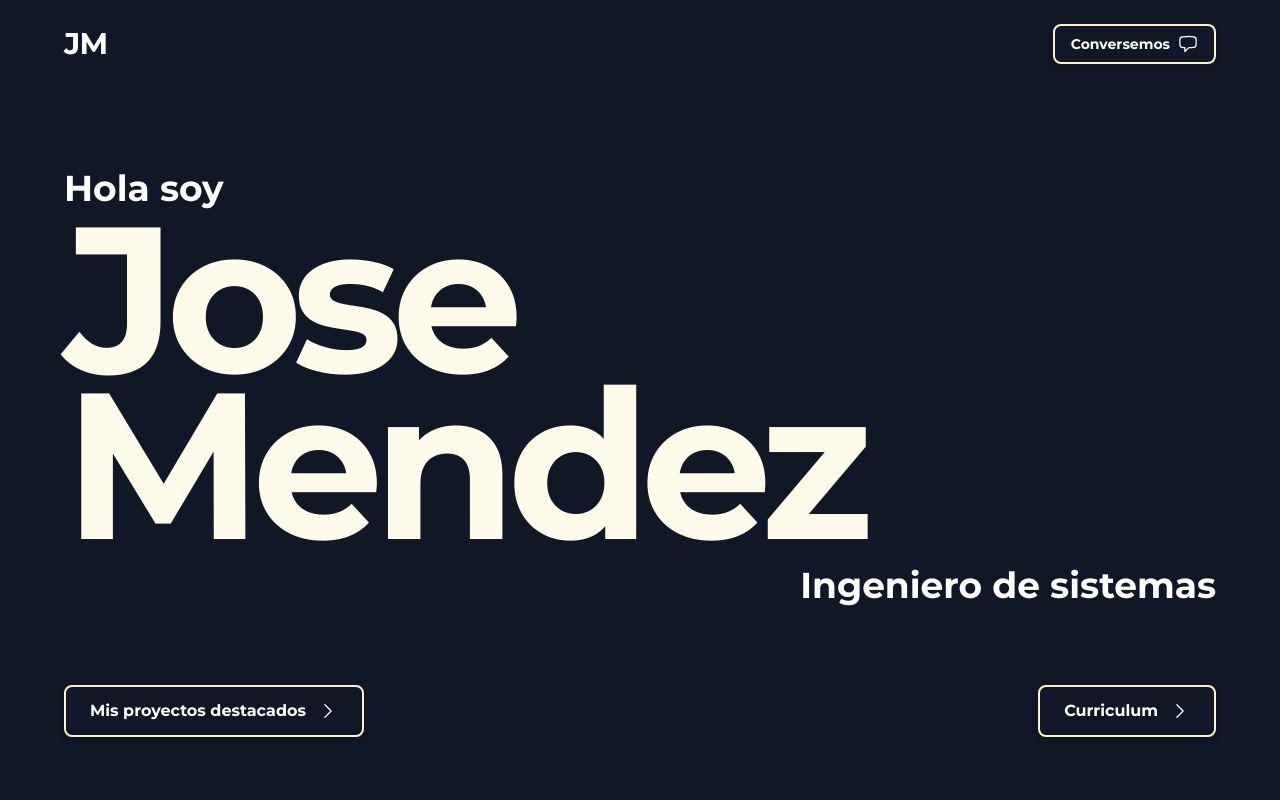
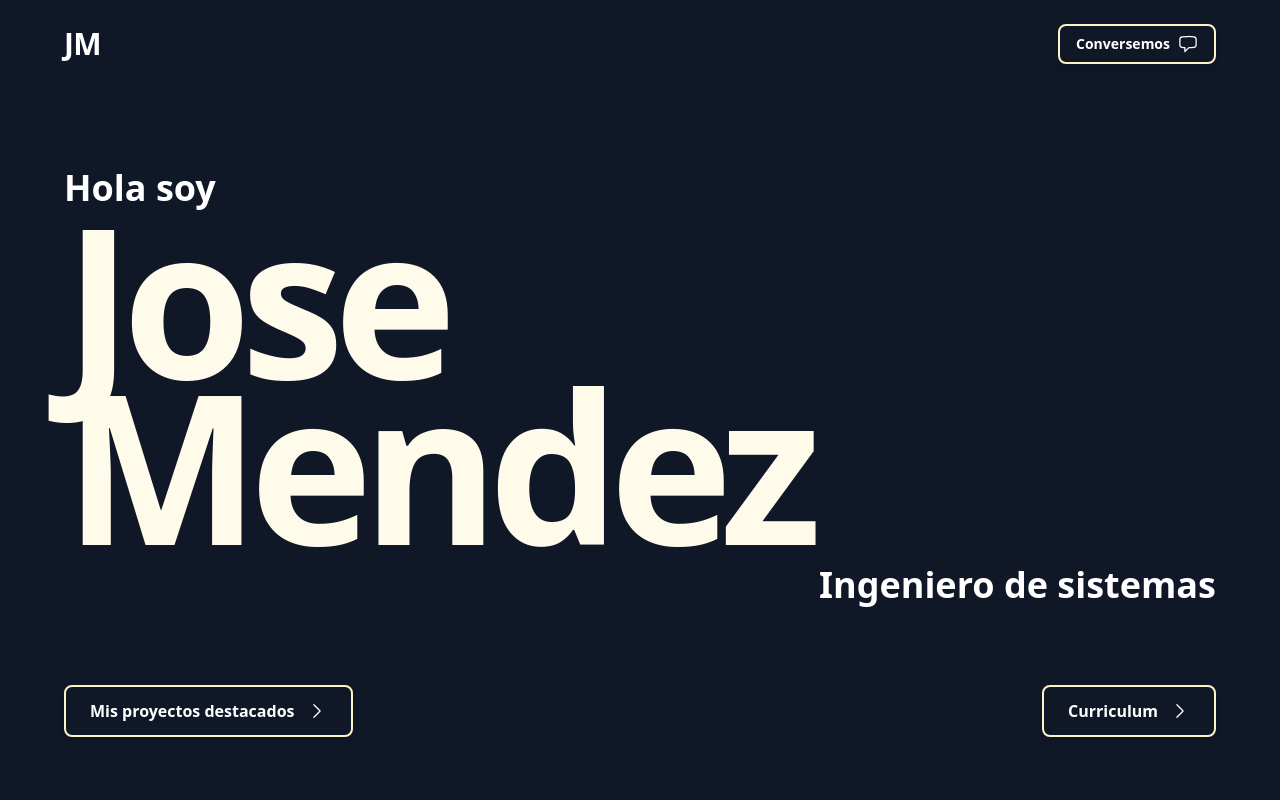
Before and after one commit to IngJoseMendez/portafolio, a React (Vite) app: page / in a window 1280 px wide. Shown: the top 800 px of the page. Built offline with nearby package versions, Linux system fonts and the light colour scheme.

Commit message:
feat: add Consola design tokens and global styles

```diff
--- a/index.html
+++ b/index.html
@@ -1,11 +1,11 @@
 <!doctype html>
-<html lang="en">
+<html lang="es">
   <head>
     <meta charset="UTF-8" />
     <link rel="icon" type="image/svg+xml" href="/vite.svg" />
-    <link href="https://fonts.googleapis.com/css2?family=Montserrat:wght@400;700&display=swap" rel="stylesheet">
     <meta name="viewport" content="width=device-width, initial-scale=1.0" />
-    <title>my-portfolio</title>
+    <meta name="description" content="Jose Méndez — Ingeniero de Sistemas full-stack. Backend con Java y Spring Boot, análisis de datos y automatización de procesos." />
+    <title>Jose Méndez · Ingeniero de Sistemas</title>
   </head>
   <body>
     <div id="root"></div>
--- a/src/App.css
+++ /dev/null
@@ -1,52 +0,0 @@
-#root {
-  width: 100%;
-  margin: 0 auto;
-  text-align: center;
-  background-color: #242424;
-  /* Fallback matching index.css */
-  font-family: 'montserrat', sans-serif;
-}
-
-.logo {
-  height: 6em;
-  padding: 1.5em;
-  will-change: filter;
-  transition: filter 300ms;
-}
-
-.logo:hover {
-  filter: drop-shadow(0 0 2em #646cffaa);
-}
-
-.logo.react:hover {
-  filter: drop-shadow(0 0 2em #61dafbaa);
-}
-
-.body {
-  font-family: 'montserrat', sans-serif;
-}
-
-
-@keyframes logo-spin {
-  from {
-    transform: rotate(0deg);
-  }
-
-  to {
-    transform: rotate(360deg);
-  }
-}
-
-@media (prefers-reduced-motion: no-preference) {
-  a:nth-of-type(2) .logo {
-    animation: logo-spin infinite 20s linear;
-  }
-}
-
-.card {
-  padding: 2em;
-}
-
-.read-the-docs {
-  color: #888;
-}
--- a/src/App.jsx
+++ b/src/App.jsx
@@ -1,7 +1,6 @@
 import { useState } from 'react'
 import reactLogo from './assets/react.svg'
 import viteLogo from '/vite.svg'
-import './App.css'
 import Header from './components/Header'
 import Hero from './components/Hero'
 import Projects from './components/projects'
--- a/src/index.css
+++ b/src/index.css
@@ -1,47 +1,13 @@
 @import "tailwindcss";
-:root {
-  font-family: system-ui, Avenir, Helvetica, Arial, sans-serif;
-  line-height: 1.5;
-  font-weight: 400;
+@import "./styles/fonts.css";
+@import "./styles/theme.css";
 
-  color-scheme: light dark;
-  color: rgba(255, 255, 255, 0.87);
-  background-color: #242424;
-
-  font-synthesis: none;
-  text-rendering: optimizeLegibility;
-  -webkit-font-smoothing: antialiased;
-  -moz-osx-font-smoothing: grayscale;
-
-}
-
+html { scroll-behavior: smooth; }
 body {
   margin: 0;
-  padding: 0;
+  background: var(--color-bg);
+  color: var(--color-ink);
+  font-family: var(--font-sans);
+  -webkit-font-smoothing: antialiased;
 }
-
-@media (prefers-color-scheme: light) {
-  :root {
-    color: #213547;
-    background-color: #ffffff;
-  }
-}
-
-@keyframes marquee {
-  0% {
-    transform: translateX(0%);
-  }
-  100% {
-    transform: translateX(-50%);
-  }
-}
-
-.animate-marquee {
-  animation: marquee 35s linear infinite;
-  display: flex;
-  width: max-content;
-}
-
-.animate-marquee:hover {
-  animation-play-state: paused;
-}
+@media (prefers-reduced-motion: reduce) { html { scroll-behavior: auto; } }
--- /dev/null
+++ b/src/styles/fonts.css
@@ -0,0 +1 @@
+/* fuentes self-hosted — ver Task 3 */
--- /dev/null
+++ b/src/styles/theme.css
@@ -0,0 +1,37 @@
+@theme {
+  --color-bg: #0a0f0e;
+  --color-surface: #0e1513;
+  --color-bar: #0b1210;
+  --color-line: rgba(52, 211, 153, 0.16);
+  --color-line-soft: rgba(255, 255, 255, 0.08);
+  --color-ink: #dbe6df;
+  --color-ink-hi: #f2f7f4;
+  --color-muted: #7f8f88;
+  --color-accent: #34d399;
+  --color-accent-dim: #1f8a63;
+  --color-amber: #f5b544;
+  --color-danger: #ff5f57;
+
+  --font-sans: "Geist Variable", system-ui, -apple-system, "Segoe UI", sans-serif;
+  --font-mono: "JetBrains Mono Variable", ui-monospace, "SF Mono", Consolas, monospace;
+}
+
+/* fondo de puntos reutilizable (decorativo) */
+.dotgrid {
+  background-image: radial-gradient(var(--color-line) 1px, transparent 1px);
+  background-size: 22px 22px;
+}
+
+@keyframes blink { 50% { opacity: 0 } }
+
+/* estado inicial de reveal; JS lo activa. Sin JS o reduced-motion => visible */
+.reveal { opacity: 1; transform: none; }
+.js-motion .reveal { opacity: 0; transform: translateY(18px); transition: opacity .7s ease, transform .7s cubic-bezier(.2,.7,.2,1); }
+.js-motion .reveal.is-in { opacity: 1; transform: none; }
+
+@media (prefers-reduced-motion: reduce) {
+  * { animation: none !important; transition: none !important; }
+  .js-motion .reveal { opacity: 1 !important; transform: none !important; }
+}
+
+:focus-visible { outline: 2px solid var(--color-accent); outline-offset: 3px; border-radius: 6px; }
```
